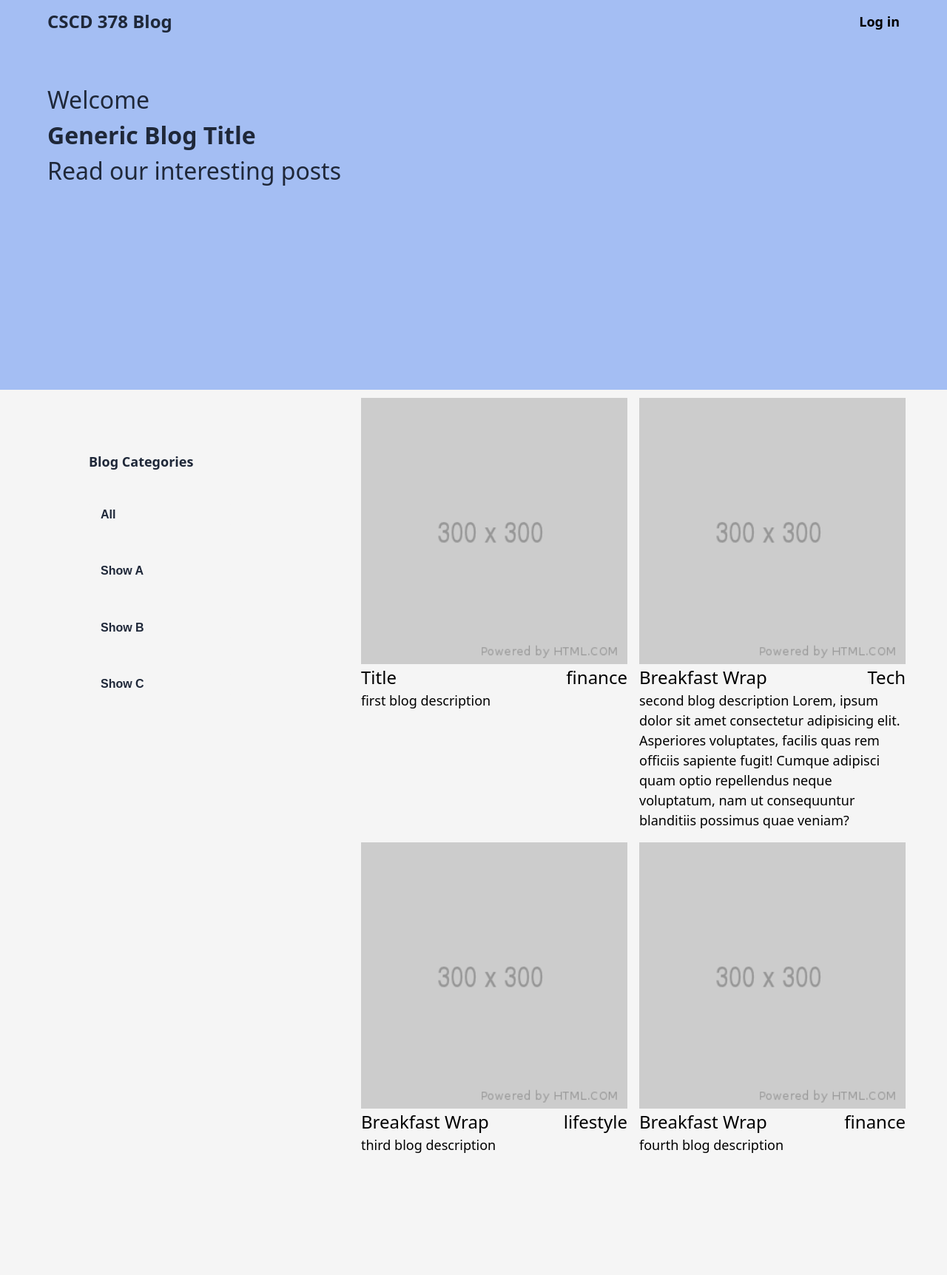
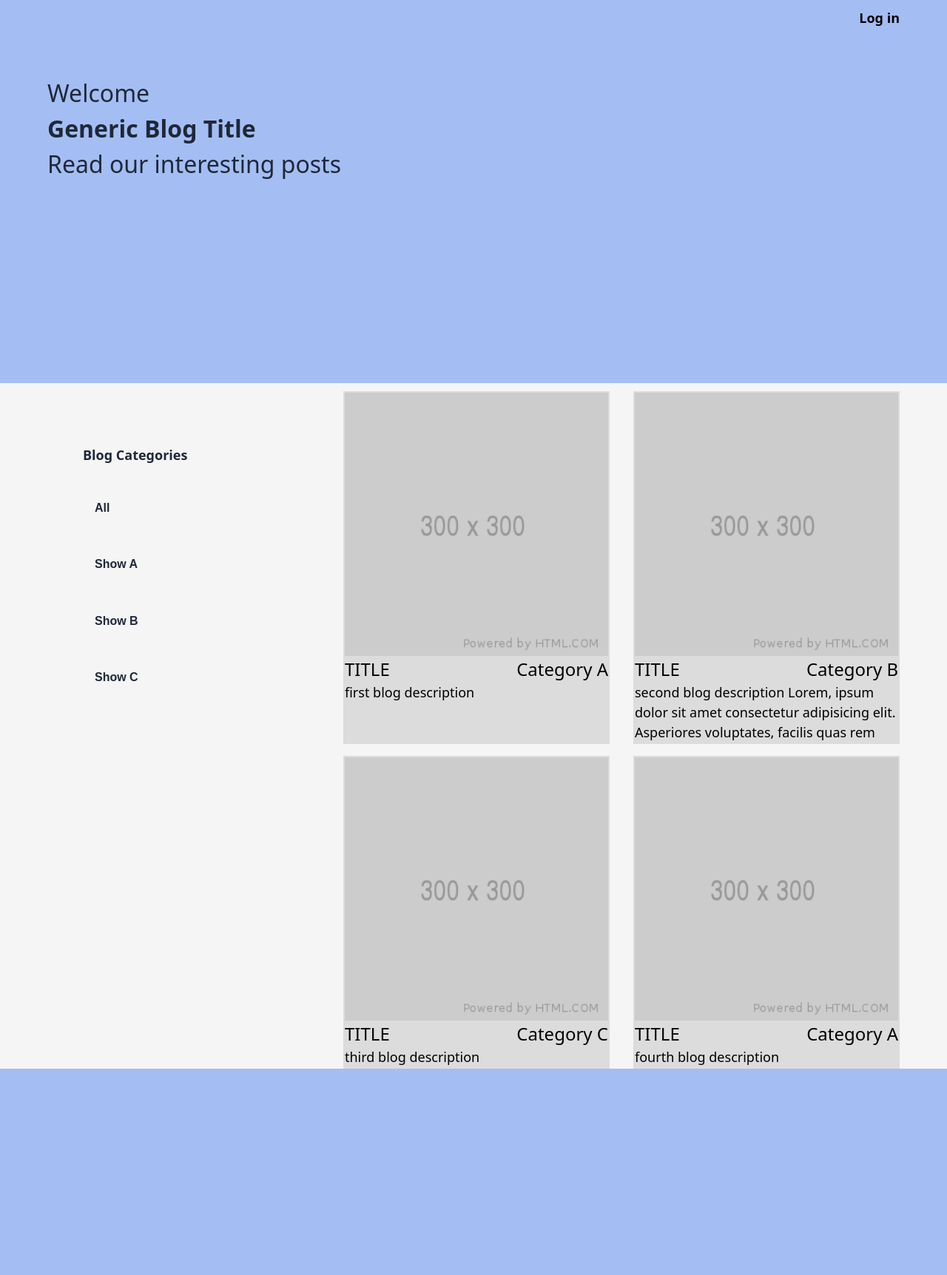
Before and after one commit to rogerb5/winter2023-cscd378-blog-final, a PHP site: page / in a window 1280 px wide. Shown: the whole page at 74% size. After the commit the page ends 1445 px from the top, so only its background shows below. Run offline with PHP 8.4, Linux system fonts and the light colour scheme.

Commit message:
add filter methods, change grid and html settings

```diff
--- a/css/style.css
+++ b/css/style.css
@@ -268,14 +268,16 @@ button.btn:hover {
 /* Section Blog Grid Styling */
 section.blog-grid {
     display: grid;
-    grid-template-columns: repeat(2, 1fr);
-    grid-template-rows: repeat(2, 1fr);
+    width: 60%;
+    grid-template-columns: repeat(auto-fit, minmax(300px, 1fr));
     gap: 1rem;
     margin-top: 0.7rem;
 }
 
 div.item {
     width: 360px;
+    border: 2px solid transparent;
+    background-color: gainsboro;
 }
 
 div.item img {
--- a/index.html
+++ b/index.html
@@ -5,7 +5,7 @@
 <head>
     <meta charset="utf-8">
     <meta http-equiv="X-UA-Compatible" content="IE=edge">
-    <title>CSCD 378 Blog Site</title>
+    <title></title>
     <meta name="description" content="">
     <meta name="viewport" content="width=device-width, initial-scale=1">
     <link rel="stylesheet" href="css/style.css">
@@ -13,7 +13,7 @@
 
 <body>
     <nav class="navigation">
-        <h1>CSCD 378 Blog</h1>
+        <h1></h1>
         <a href="#" class="login-link">Log in</a>
     </nav>
 
@@ -35,12 +35,11 @@
         </aside>
 
         <section class="blog-grid">
-
-            <div data-filter="category-a " class="item">
+            <div data-filter="category-a" class="item">
                 <img loading="lazy" src="assets/img/300.png" alt="placeholder image">
                 <div class="blog-title">
-                    <h2>Title</h2>
-                    <p>finance</p>
+                    <h2>TITLE</h2>
+                    <p>Category A</p>
                 </div>
                 <p class="blog-p">
                     first blog description
@@ -50,22 +49,21 @@
             <div data-filter="category-b" class="item">
                 <img loading="lazy" src="assets/img/300.png" alt="placeholder image">
                 <div class="blog-title">
-                    <h2>Breakfast Wrap</h2>
-                    <p>Tech</p>
+                    <h2>TITLE</h2>
+                    <p>Category B</p>
                 </div>
                 <p class="blog-p">
                     second blog description
                     Lorem, ipsum dolor sit amet consectetur adipisicing elit. Asperiores voluptates, facilis quas rem
-                    officiis sapiente fugit! Cumque adipisci quam optio repellendus neque voluptatum, nam ut
-                    consequuntur blanditiis possimus quae veniam?
+
                 </p>
             </div>
 
             <div data-filter="category-c" class="category-c item">
                 <img loading="lazy" src="assets/img/300.png" alt="placeholder image">
                 <div class="blog-title">
-                    <h2>Breakfast Wrap</h2>
-                    <p>lifestyle</p>
+                    <h2>TITLE</h2>
+                    <p>Category C</p>
                 </div>
                 <p class="blog-p">
                     third blog description
@@ -75,19 +73,16 @@
             <div data-filter="category-a" class="item">
                 <img loading="lazy" src="assets/img/300.png" alt="placeholder image">
                 <div class="blog-title">
-                    <h2>Breakfast Wrap</h2>
-                    <p>finance</p>
+                    <h2>TITLE</h2>
+                    <p>Category A</p>
                 </div>
                 <p class="blog-p">
                     fourth blog description
                 </p>
             </div>
-
-
         </section>
     </main>
 
-    <!-- <script src="js/lazyload.js"></script> -->
     <script src="js/app.js"></script>
 </body>
 
```
Also changed, not shown: js/app.js (+55 -28 lines).
